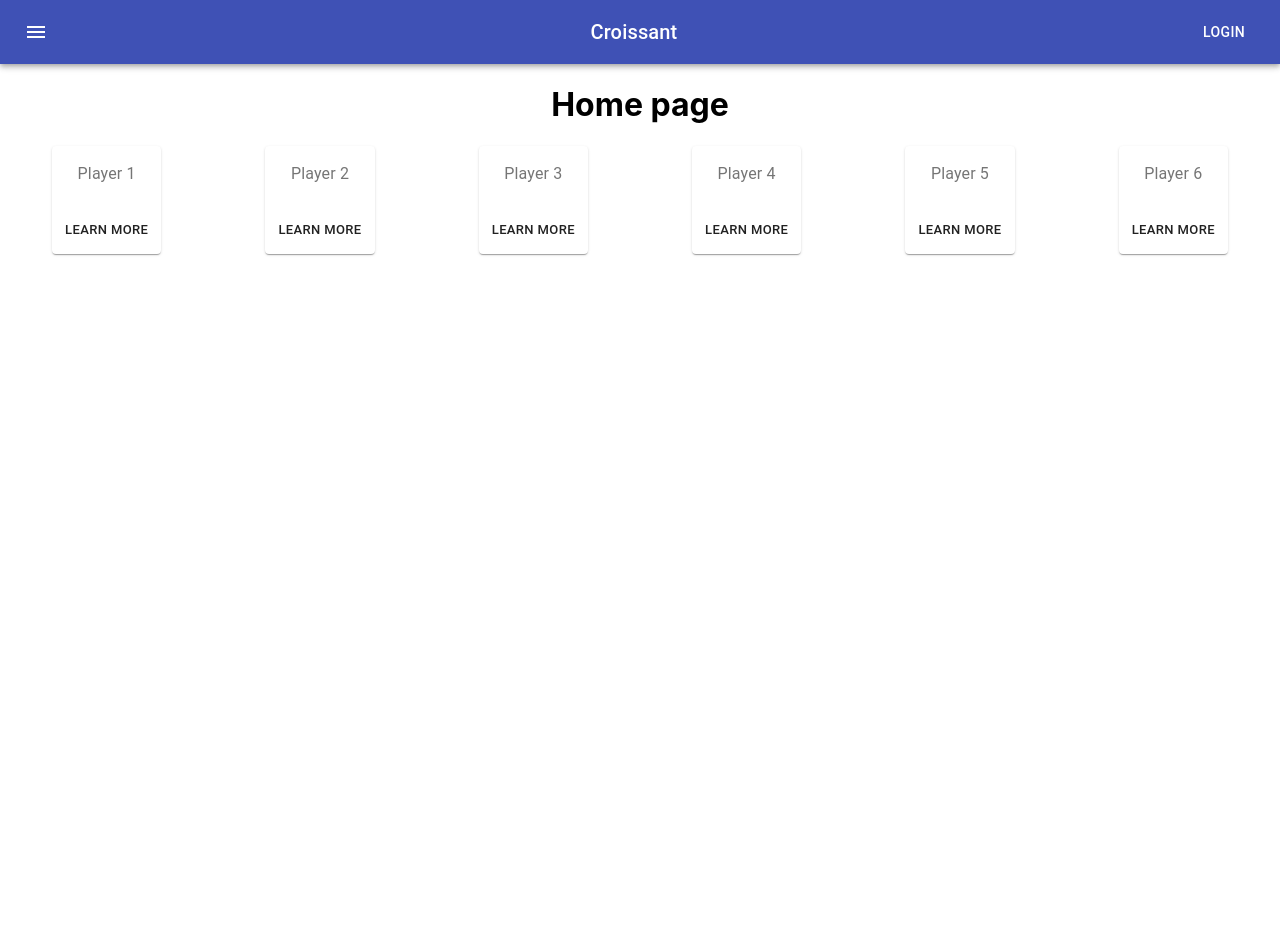
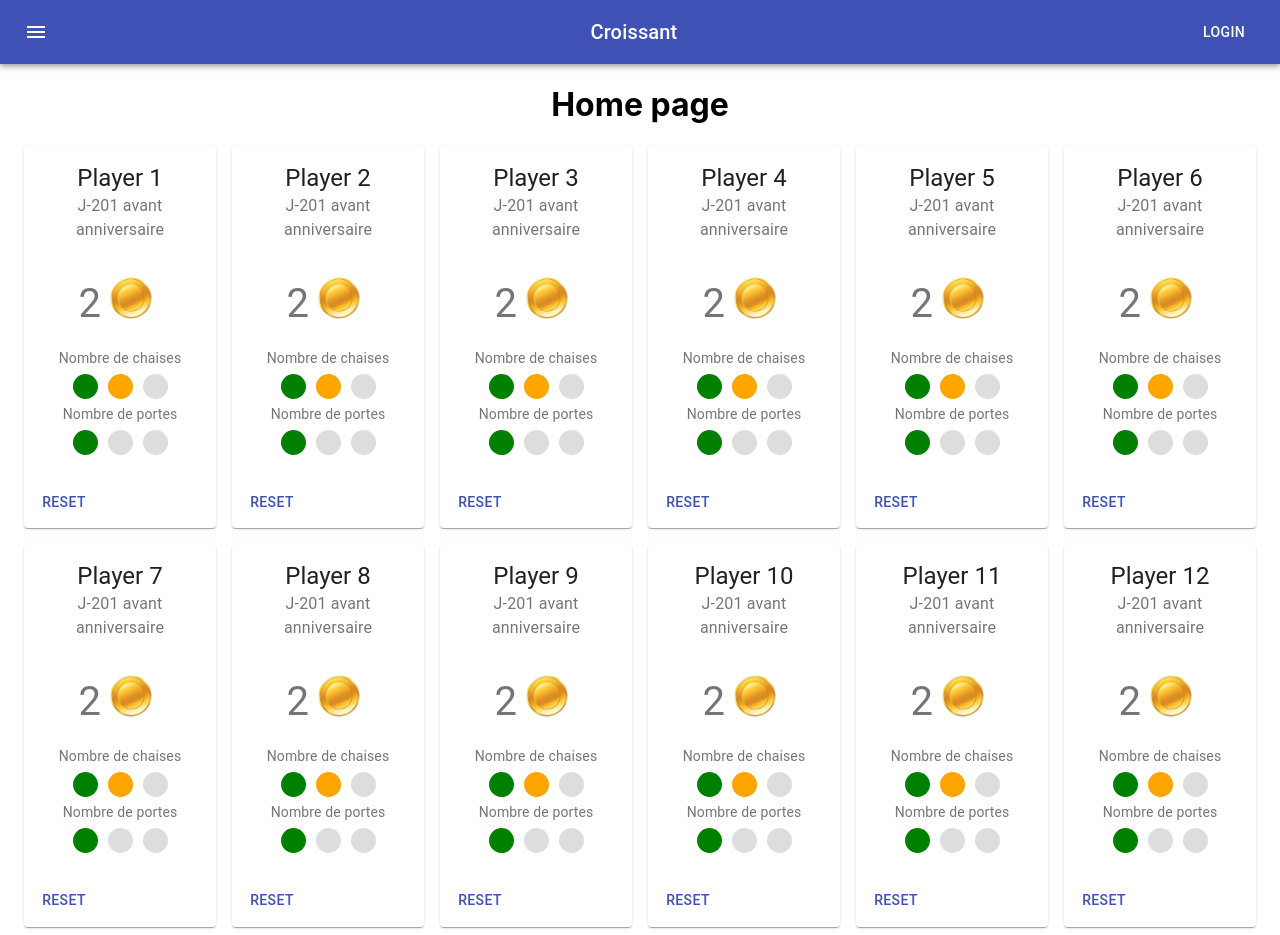
Before and after one commit to trodix/croissant-web, a React (Create React App) app: page / in a window 1280 px wide. Before the commit the page ends 800 px from the top, so only its background shows below. Built offline with nearby package versions, Linux system fonts and the light colour scheme.

Commit message:
design of player card

```diff
--- a/src/App.css
+++ b/src/App.css
@@ -2,9 +2,36 @@
   text-align: center;
 }
 
+.dot {
+  border-radius: 50px;
+  height: 25px;
+  width: 25px;
+  margin: 5px;
+}
+
+.dot-fill-green {
+  background-color: green;
+}
+
+.dot-fill-orange {
+  background-color: orange;
+}
+
+.dot-fill-red {
+  background-color: red;
+}
+
+.dot-empty {
+  background-color: #ddd;
+}
+
+.container {
+  /* display: flex; */
+}
+
 .player-list {
-  display: flex;
+  /* display: flex;
   flex-direction: row;
   justify-content: space-around;
-  align-items: center;
+  align-items: center; */
 }
--- a/src/App.tsx
+++ b/src/App.tsx
@@ -1,13 +1,16 @@
 import React from 'react';
-import Header from './shared/Header';
+import Header from './Layout/Header';
 import Home from './pages/Home';
 import './App.css';
+import { Container } from '@material-ui/core';
 
 function App() {
   return (
     <div className="App">
       <Header></Header>
-      <Home></Home>
+      <Container>
+        <Home></Home>
+      </Container>
     </div>
   );
 }
--- /dev/null
+++ b/src/components/CoinCounter.tsx
@@ -0,0 +1,48 @@
+import React, { Component } from 'react';
+import '../App.css';
+import { Grid } from '@material-ui/core';
+
+interface Props {
+  value: number;
+}
+
+const styles = {
+  container: {
+    justifyContent: 'center',
+    alignItems: 'center',
+  }
+};
+
+class CoinCounter extends Component<Props> {
+
+  max = 3;
+
+  getClassColor = (i: number) => {
+    const percent = (i * 100) / this.max;
+    if (percent <= (1/3)*100) return 'green';
+    else if (percent <= (2/3)*100) return 'orange';
+    else return 'red';
+  }
+
+  dots = () => {
+    let c = [];
+    for(let i=0; i<this.max;i++) {
+      if(this.props.value > i) {
+        c.push(<div key={i} className={`dot dot-fill-${this.getClassColor(i)}`}></div>);
+      } else {
+        c.push(<div key={i} className='dot dot-empty'></div>);
+      }
+    }
+    return c;
+  }
+
+  render() {
+    return (
+      <Grid container style={styles.container}>
+        { this.dots() }
+      </Grid>
+    );
+  }
+}
+
+export default CoinCounter;
--- a/src/components/Player.tsx
+++ b/src/components/Player.tsx
@@ -1,49 +1,58 @@
 import React, { Component } from 'react';
 import { Player as IPlayer } from '../types';
-import { Card, CardContent, Typography, CardActions, Button, Theme, createStyles, withStyles, WithStyles, makeStyles } from '@material-ui/core';
+import { Card, CardContent, Typography, CardActions, Button, Theme, createStyles, withStyles, WithStyles, CardHeader, Grid } from '@material-ui/core';
+import CoinCounter from './CoinCounter';
 
-interface Props { player: IPlayer, useStyle?: WithStyles<typeof styles> }
+interface Props { player: IPlayer, key: number | string }
 interface State {}
 
-const styles = (theme: Theme) => createStyles({
-  root: {
-    minWidth: 275,
+const styles = {
+  title: {
+    fontSize: 25,
+    backgroundColor: '#3F51B5',
+    color: '#fff',
+    paddingLeft: 10,
+    paddingRight: 10,
   },
-  title: {
+  p: {
     fontSize: 14,
   },
-  pos: {
-    marginBottom: 12,
+  counter: {
+    fontSize: 40,
   },
-});
+  container: {
+    justifyContent: 'center',
+  }
+};
 
 class Player extends Component<Props, State> {
 
   state: State = {}
 
-  // render() {
-  //   return (
-  //     <div className="player">
-  //       <p>{ this.props.player.name }</p>
-  //     </div>
-  //   );
-  // }
-
   render() {
-    const classes = this.props?.useStyle?.classes as any;
     return (
-      <div className="player">
-        <Card className={classes?.root}>
-          <CardContent>
-            <Typography color="textSecondary" gutterBottom>
-              { this.props.player.name }
+      <Card>
+        <CardHeader title={this.props.player.name} subheader="J-201 avant anniversaire"></CardHeader>
+        <CardContent>
+          <Grid container style={styles.container}>
+            <Typography color="textSecondary" gutterBottom style={styles.counter}>
+            2
             </Typography>
-          </CardContent>
-          <CardActions>
-            <Button size="small">Learn More</Button>
-          </CardActions>
-        </Card>
-      </div>
+            <img src={require('../assets/img/coin.png')} height="48" alt="coin"></img>
+          </Grid>
+          <Typography color="textSecondary" style={styles.p}>
+            Nombre de chaises
+          </Typography>
+          <CoinCounter value={2}></CoinCounter>
+          <Typography color="textSecondary" style={styles.p}>
+            Nombre de portes
+          </Typography>
+          <CoinCounter value={1}></CoinCounter>
+        </CardContent>
+        <CardActions>
+          <Button color="primary">Reset</Button>
+        </CardActions>
+      </Card>
     );
   }
 }
--- a/src/components/PlayerList.tsx
+++ b/src/components/PlayerList.tsx
@@ -1,3 +1,4 @@
+import { Grid } from '@material-ui/core';
 import React, { Component } from 'react';
 import { Player as IPlayer } from '../types';
 import Player from './Player';
@@ -15,14 +16,26 @@ class PlayerList extends Component<Props, State> {
       { name: 'Player 4' },
       { name: 'Player 5' },
       { name: 'Player 6' },
+      { name: 'Player 7' },
+      { name: 'Player 8' },
+      { name: 'Player 9' },
+      { name: 'Player 10' },
+      { name: 'Player 11' },
+      { name: 'Player 12' },
     ]
   }
 
   render() {
     return (
-      <div className="player-list">
-        { this.state.playerList.map(player => <Player player={player}></Player>) }
-      </div>
+      <Grid container spacing={2}>
+        {
+          this.state.playerList.map(player =>
+            <Grid item xs={6} sm={4} md={2}>
+              <Player key={player.name} player={player}></Player>
+            </Grid>
+          )
+        }
+      </Grid>
     );
   }
 }
```
Also changed, not shown: src/Layout/Header.tsx (renamed from src/shared/Header.tsx), src/assets/img/coin.png (added).
